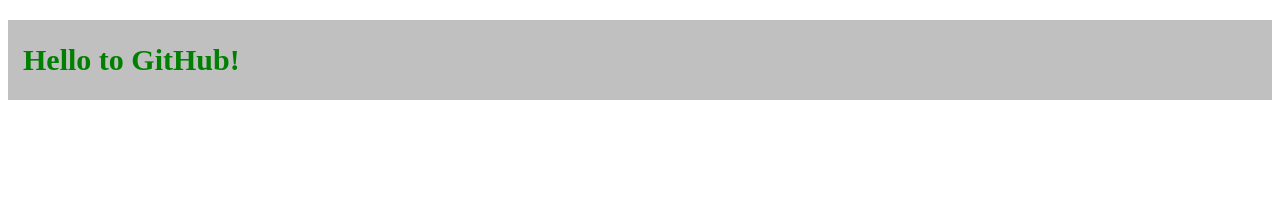
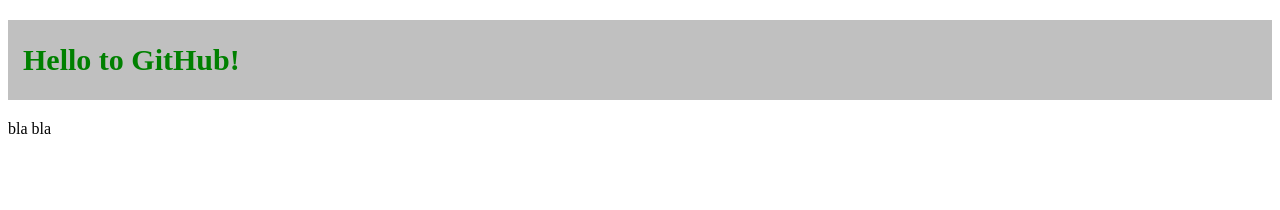
Before and after one commit to zenterua/AngularGit, an Angular app: page / in a window 1280 px wide. Shown: the top 210 px of the page. Built offline with nearby package versions, Linux system fonts and the light colour scheme.

Commit message:
add some text

```diff
--- a/src/app/home/home.component.html
+++ b/src/app/home/home.component.html
@@ -1 +1,2 @@
 <h1>Hello to GitHub!</h1>
+<p>bla bla</p>
```
